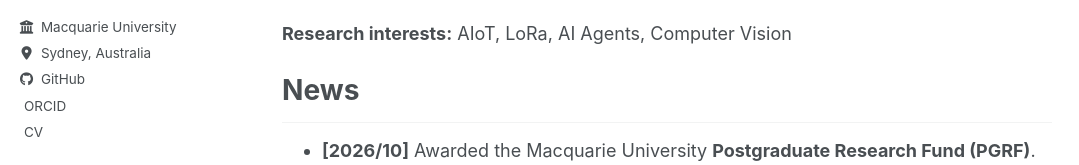
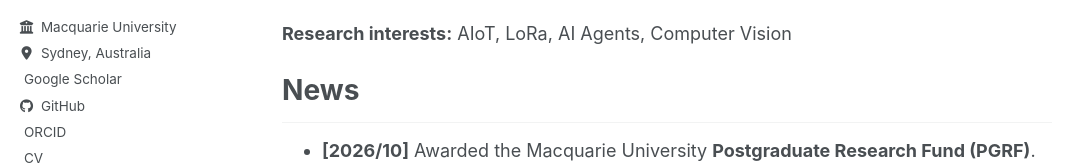
Before and after one commit to YanShuo1992/YanShuo1992.github.io, a plain HTML site: page index.html in a window 1280 px wide. Shown: the part 371-536 px from the top of the page, without its empty margins (0-1079 px from the left). Drawn offline with Linux system fonts and the light colour scheme; some icons are missing.

Commit message:
Add Google Scholar link
Co-Authored-By: Claude Opus 5.5 <noreply@anthropic.com>

```diff
--- a/index.html
+++ b/index.html
@@ -94,7 +94,7 @@
         <li><i class="fas fa-fw fa-building-columns" aria-hidden="true"></i>Macquarie University</li>
         <li><i class="fas fa-fw fa-location-dot" aria-hidden="true"></i>Sydney, Australia</li>
         <!-- <li><a href="mailto:EMAIL"><i class="fas fa-fw fa-envelope" aria-hidden="true"></i>Email</a></li> -->
-        <!-- <li><a href="SCHOLAR_URL"><i class="ai ai-fw ai-google-scholar" aria-hidden="true"></i>Google Scholar</a></li> -->
+        <li><a href="https://scholar.google.com/citations?user=Ap9CDTkAAAAJ&amp;hl=en"><i class="ai ai-fw ai-google-scholar" aria-hidden="true"></i>Google Scholar</a></li>
         <li><a href="https://github.com/YanShuo1992"><i class="fab fa-fw fa-github" aria-hidden="true"></i>GitHub</a></li>
         <li><a href="https://orcid.org/0009-0007-1225-7283"><i class="ai ai-fw ai-orcid" aria-hidden="true"></i>ORCID</a></li>
         <li><a href="assets/cv.pdf"><i class="ai ai-fw ai-cv" aria-hidden="true"></i>CV</a></li>
```
